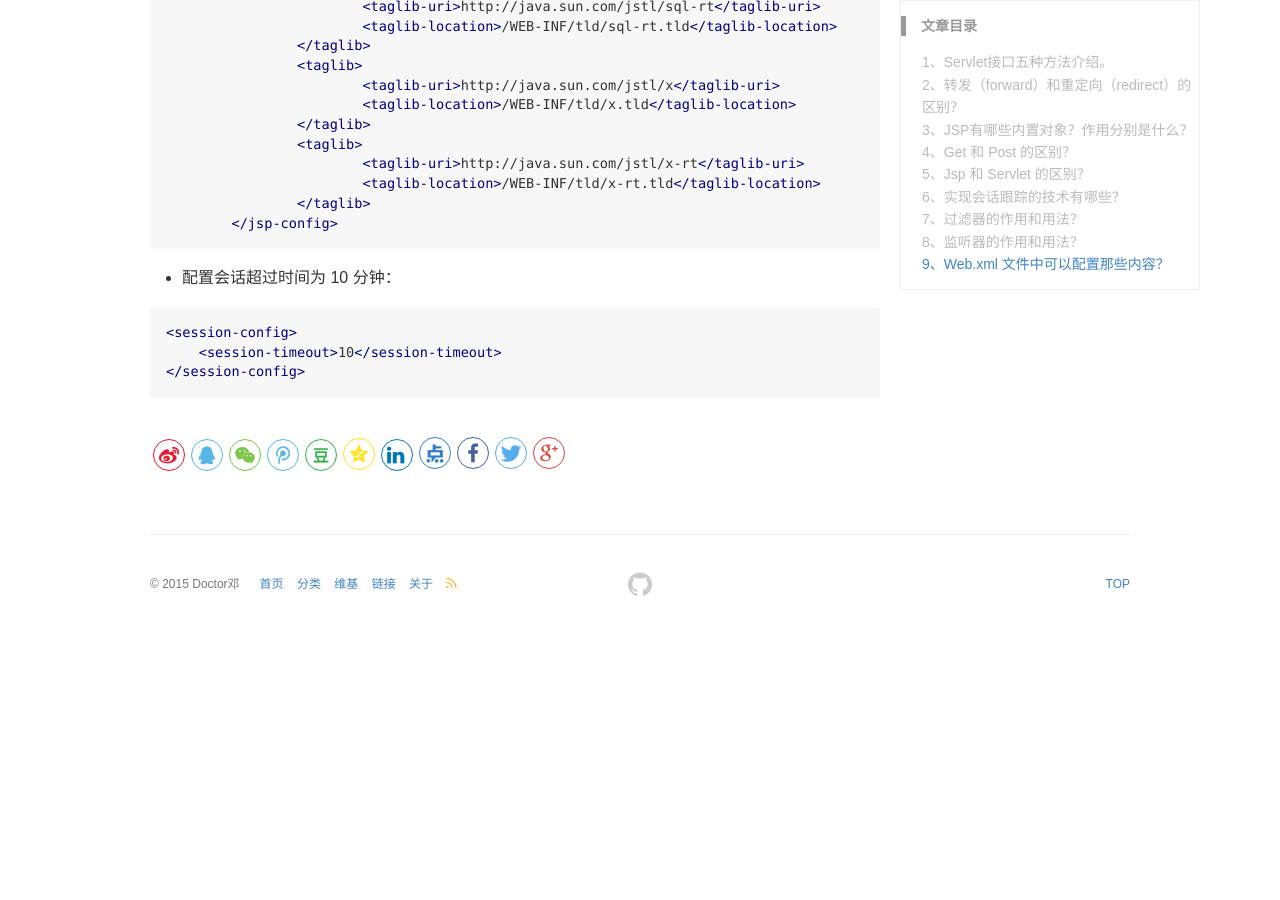
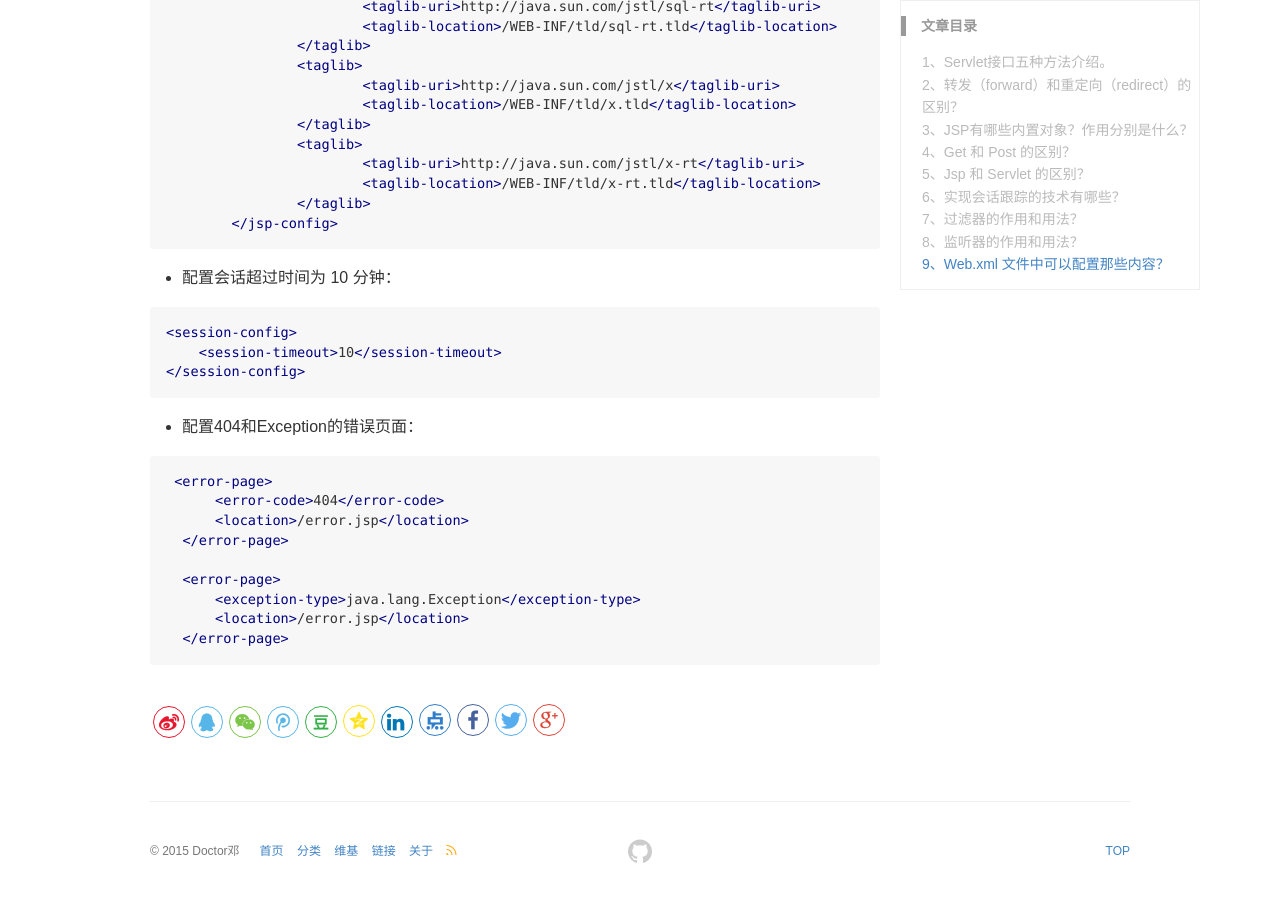
Before and after one commit to DoctorDeng/DoctorDeng.github.io, a Jekyll site: the page built from _posts/2016-09-12-java-面试.md, in a window 1280 px wide and 900 px high, scrolled down 9396 px. Built offline with Jekyll 4.4.1, drawn with Linux system fonts in a browser that asks for light colours; before the commit the page ends 10029 px from its top, so only the background shows below that.

Commit message:
modify file

````diff
--- a/_posts/2016-09-12-java-面试.md
+++ b/_posts/2016-09-12-java-面试.md
@@ -390,3 +390,17 @@ import javax.servlet.http.HttpSessionListener;
     <session-timeout>10</session-timeout>
 </session-config>
 ```
+
+* 配置404和Exception的错误页面：
+
+```xml?linenums
+ <error-page>
+      <error-code>404</error-code>
+      <location>/error.jsp</location>
+  </error-page>
+
+  <error-page>
+      <exception-type>java.lang.Exception</exception-type>
+      <location>/error.jsp</location>
+  </error-page>
+```
````
